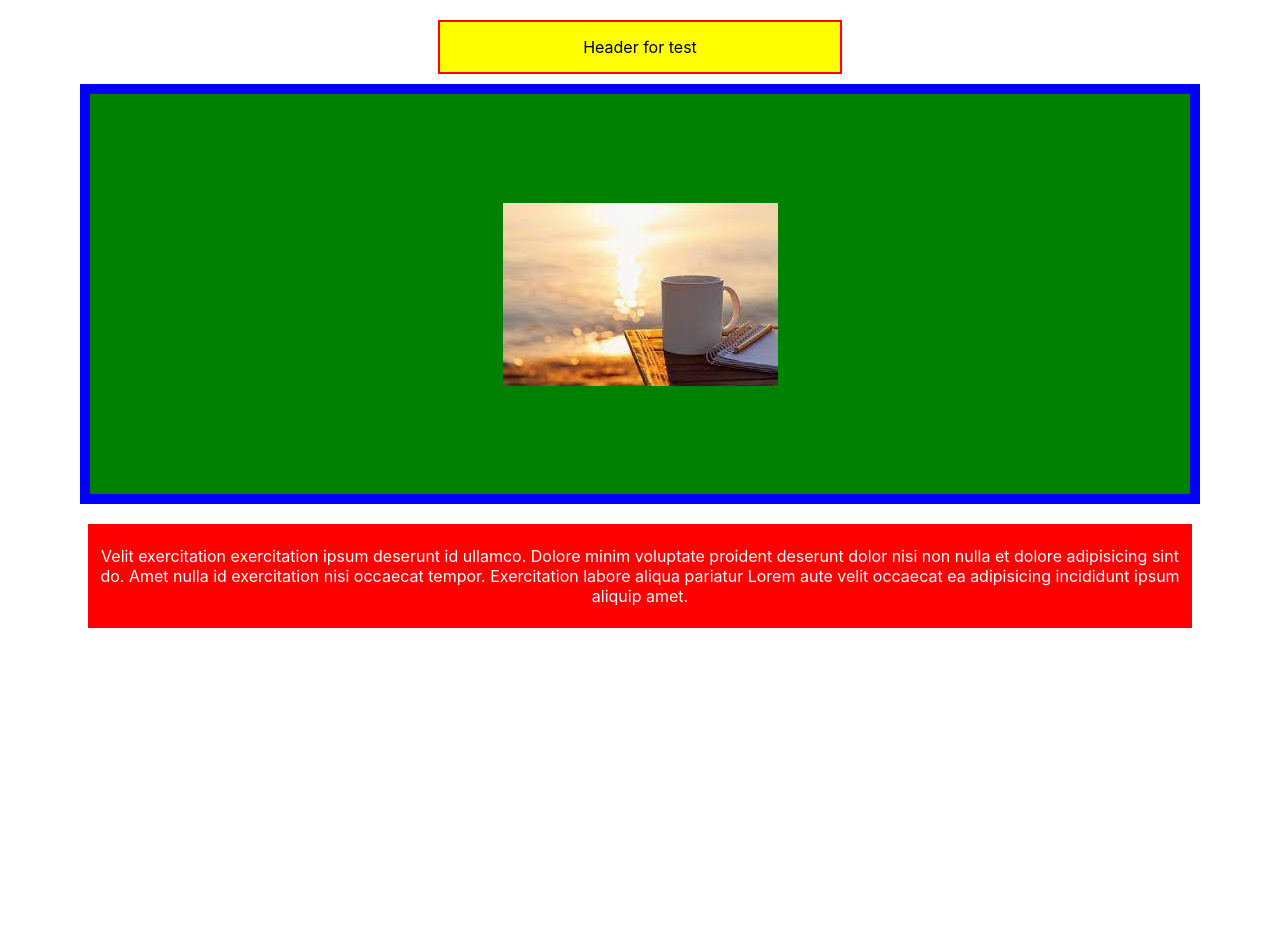
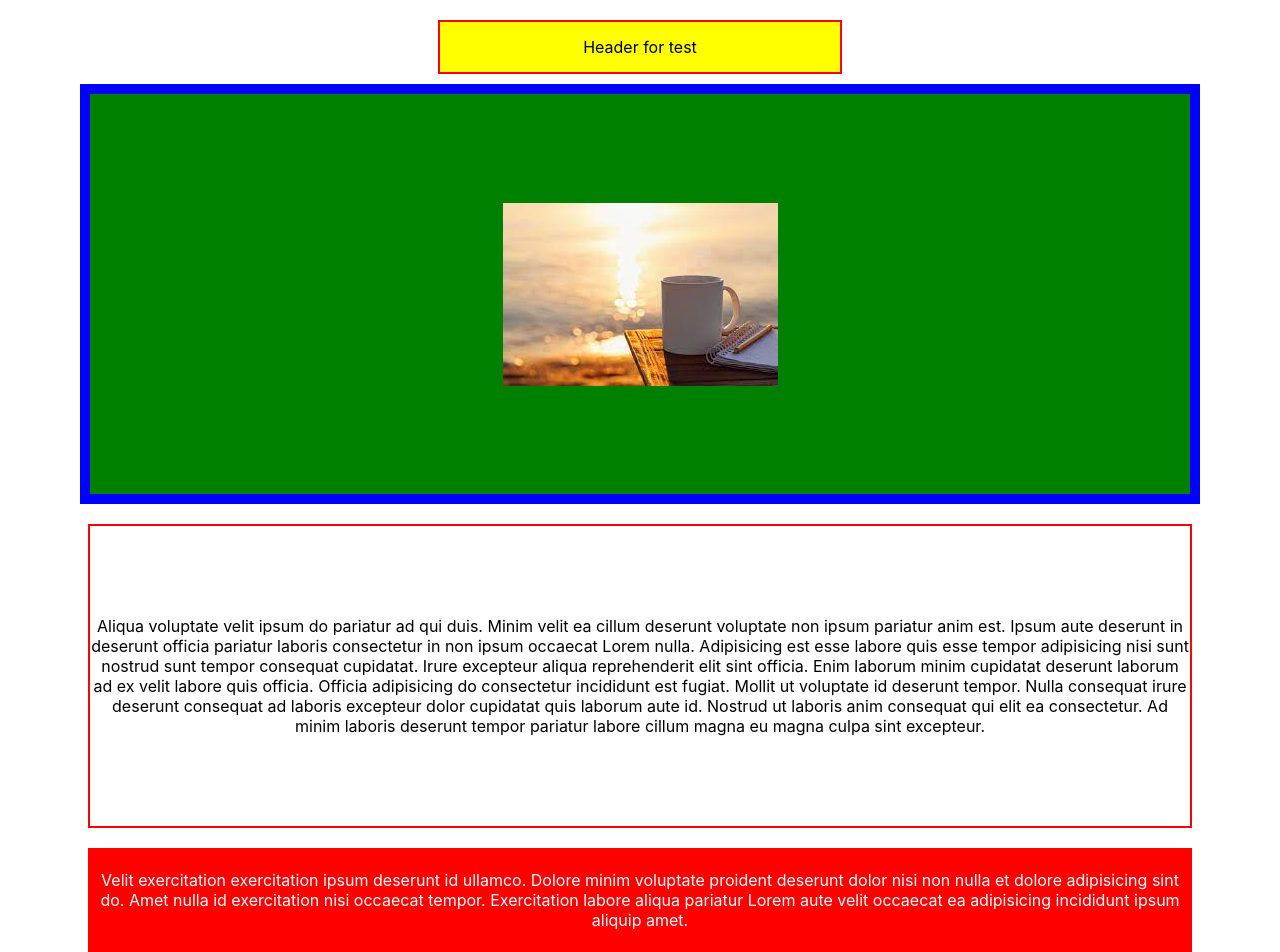
Before and after one commit to parth2021singh/demo25_11, a React (Create React App) app: page / in a window 1280 px wide. Shown: the top 952 px of the page. Before the commit the page ends 800 px from the top, so only its background shows below. Built offline with nearby package versions, Linux system fonts and the light colour scheme.

Commit message:
after deploy band added

```diff
--- a/src/App.js
+++ b/src/App.js
@@ -1,11 +1,13 @@
 import './App.css';
 import AfterBanner from './components/AfterBanner';
-import Header from './components/Header';
+import AfterDeploy from './components/AfterDeploy';
+ import Header from './components/Header';
 
 function App() {
   return (
     <div className="App">
      <Header/>
+     <AfterDeploy/>
      <AfterBanner/>
     </div>
   );
--- /dev/null
+++ b/src/components/AfterDeploy/index.js
@@ -0,0 +1,14 @@
+import React from 'react'
+
+const AfterDeploy = () => {
+  return (
+  <div style={{display:"flex",flexDirection:"column",justifyContent:"center",alignItems:"center",padding:"10px 10px"}}>
+  <div style={{width:"1100px",height:"300px",border:"2px solid red",display:"flex",justifyContent:"center",alignItems:"center"}}>
+  Aliqua voluptate velit ipsum do pariatur ad qui duis. Minim velit ea cillum deserunt voluptate non ipsum pariatur anim est. Ipsum aute deserunt in deserunt officia pariatur laboris consectetur in non ipsum occaecat Lorem nulla. Adipisicing est esse labore quis esse tempor adipisicing nisi sunt nostrud sunt tempor consequat cupidatat. Irure excepteur aliqua reprehenderit elit sint officia. Enim laborum minim cupidatat deserunt laborum ad ex velit labore quis officia. Officia adipisicing do consectetur incididunt est fugiat.
+  Mollit ut voluptate id deserunt tempor. Nulla consequat irure deserunt consequat ad laboris excepteur dolor cupidatat quis laborum aute id. Nostrud ut laboris anim consequat qui elit ea consectetur. Ad minim laboris deserunt tempor pariatur labore cillum magna eu magna culpa sint excepteur.
+    </div>
+    </div>
+  )
+}
+
+export default AfterDeploy
```
